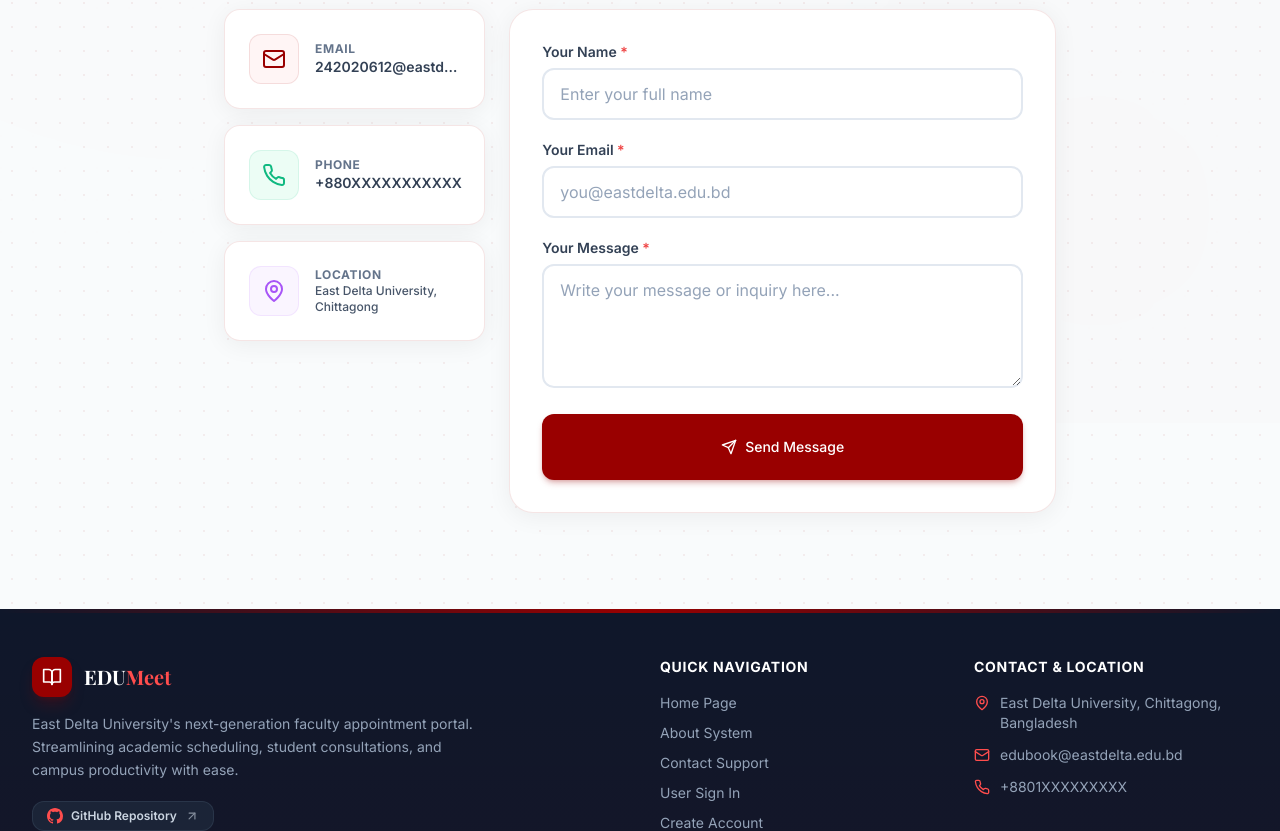
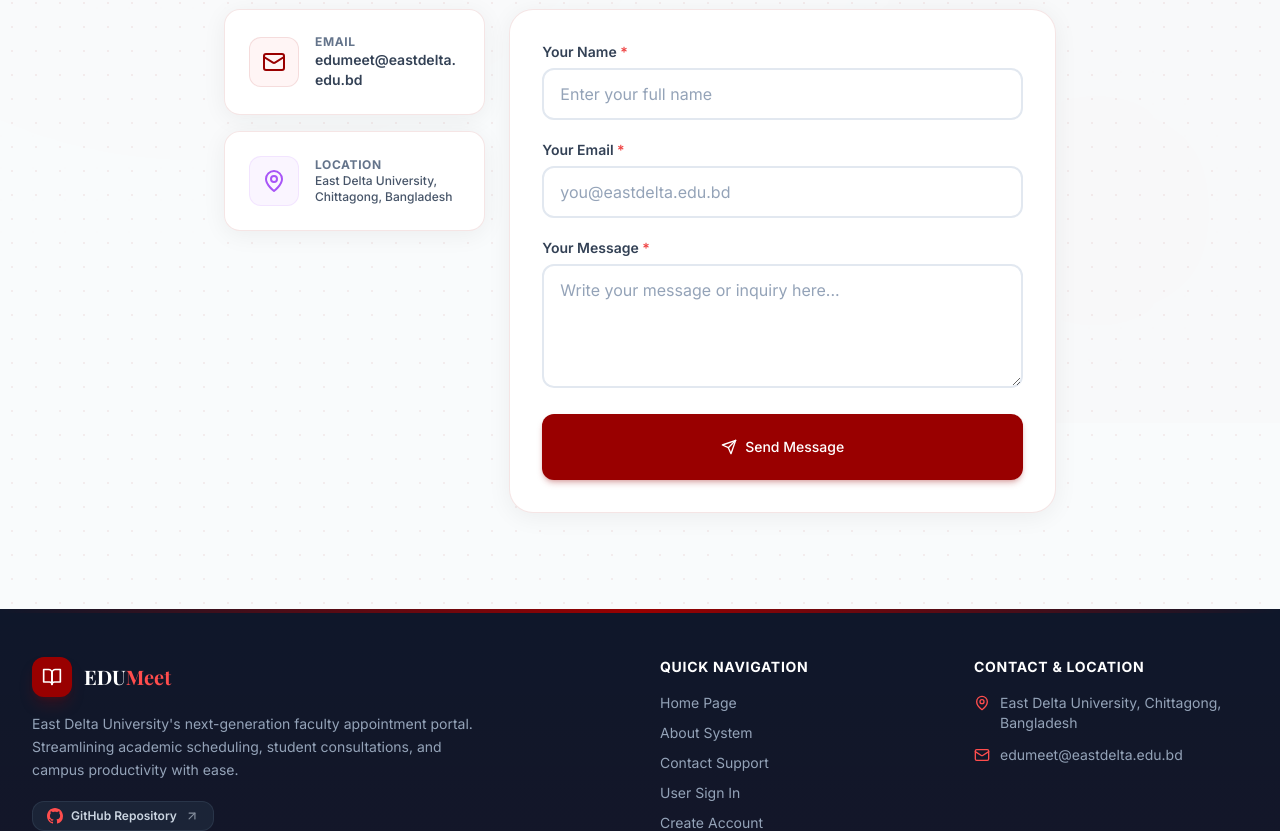
Before and after one commit to nibirch0wdhury/EDU-Faculty-Appointment-Booking-System, a React (Vite) app in the folder client/: page /contact in a window 1280 px wide. Shown: the part 377-1208 px from the top of the page. Built offline with nearby package versions, Linux system fonts and the light colour scheme; no server answers; the HTML template or start-up script is replaced by a standard one.

Commit message:
contact section changed

```diff
--- a/client/src/components/common/Footer.jsx
+++ b/client/src/components/common/Footer.jsx
@@ -86,12 +86,8 @@ const Footer = () => {
               <li className="flex items-center gap-2.5">
                 <Mail className="w-4 h-4 text-primary-400 shrink-0" />
                 <a href="mailto:edubook@eastdelta.edu.bd" className="hover:text-primary-300 transition-colors">
-                  edubook@eastdelta.edu.bd
+                  edumeet@eastdelta.edu.bd
                 </a>
-              </li>
-              <li className="flex items-center gap-2.5">
-                <Phone className="w-4 h-4 text-primary-400 shrink-0" />
-                <span>+8801XXXXXXXXX</span>
               </li>
             </ul>
           </div>
--- a/client/src/pages/Contact.jsx
+++ b/client/src/pages/Contact.jsx
@@ -1,7 +1,7 @@
 import React, { useState } from 'react';
 import { toast } from 'react-toastify';
 import api from '../utils/api';
-import { Mail, Phone, MapPin, Send, MessageSquare, Sparkles, Loader2, GraduationCap } from 'lucide-react';
+import { Mail, MapPin, Send, MessageSquare, Sparkles, Loader2, GraduationCap } from 'lucide-react';
 import SpotlightCard from '../components/ui/SpotlightCard';
 import MagneticButton from '../components/ui/MagneticButton';
 import PageTransition, { MotionContainer } from '../components/ui/PageTransition';
@@ -15,8 +15,7 @@ const Contact = () => {
   const [loading, setLoading] = useState(false);
 
   const contactInfo = {
-    email: '242020612@eastdelta.edu.bd',
-    phone: '+880XXXXXXXXXXX',
+    email: 'edumeet@eastdelta.edu.bd',
     address: 'East Delta University, Chittagong, Bangladesh'
   };
 
@@ -86,19 +85,7 @@ const Contact = () => {
                 </div>
                 <div className="min-w-0">
                   <h3 className="text-xs uppercase font-bold tracking-wider text-slate-500 dark:text-slate-400">Email</h3>
-                  <p className="text-sm font-semibold text-slate-700 dark:text-slate-300 truncate">{contactInfo.email}</p>
-                </div>
-              </div>
-            </SpotlightCard>
-
-            <SpotlightCard spotlightColor="rgba(16, 185, 129, 0.08)" className="p-6 bg-white dark:bg-slate-900/95 border-primary-500/10 dark:border-primary-500/20 hover:border-emerald-500/30 dark:hover:border-emerald-500/40 shadow-card dark:shadow-card-dark transition-all duration-300">
-              <div className="flex items-center gap-4">
-                <div className="p-3 rounded-xl bg-emerald-50 dark:bg-emerald-950/30 border border-emerald-500/10 dark:border-emerald-500/20 text-emerald-500 dark:text-emerald-400">
-                  <Phone className="w-6 h-6" />
-                </div>
-                <div>
-                  <h3 className="text-xs uppercase font-bold tracking-wider text-slate-500 dark:text-slate-400">Phone</h3>
-                  <p className="text-sm font-semibold text-slate-700 dark:text-slate-300">{contactInfo.phone}</p>
+                  <p className="text-sm font-semibold text-slate-700 dark:text-slate-300 break-all">{contactInfo.email}</p>
                 </div>
               </div>
             </SpotlightCard>
@@ -110,7 +97,7 @@ const Contact = () => {
                 </div>
                 <div>
                   <h3 className="text-xs uppercase font-bold tracking-wider text-slate-500 dark:text-slate-400">Location</h3>
-                  <p className="text-xs font-medium text-slate-600 dark:text-slate-400 leading-snug">East Delta University, Chittagong</p>
+                  <p className="text-xs font-medium text-slate-600 dark:text-slate-400 leading-snug">{contactInfo.address}</p>
                 </div>
               </div>
             </SpotlightCard>
```
